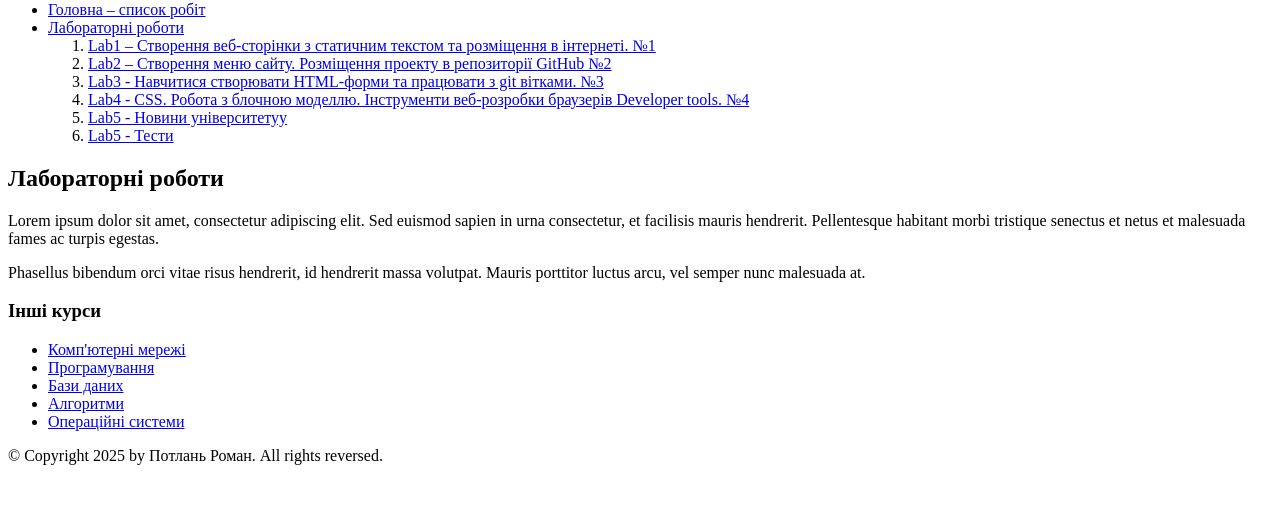
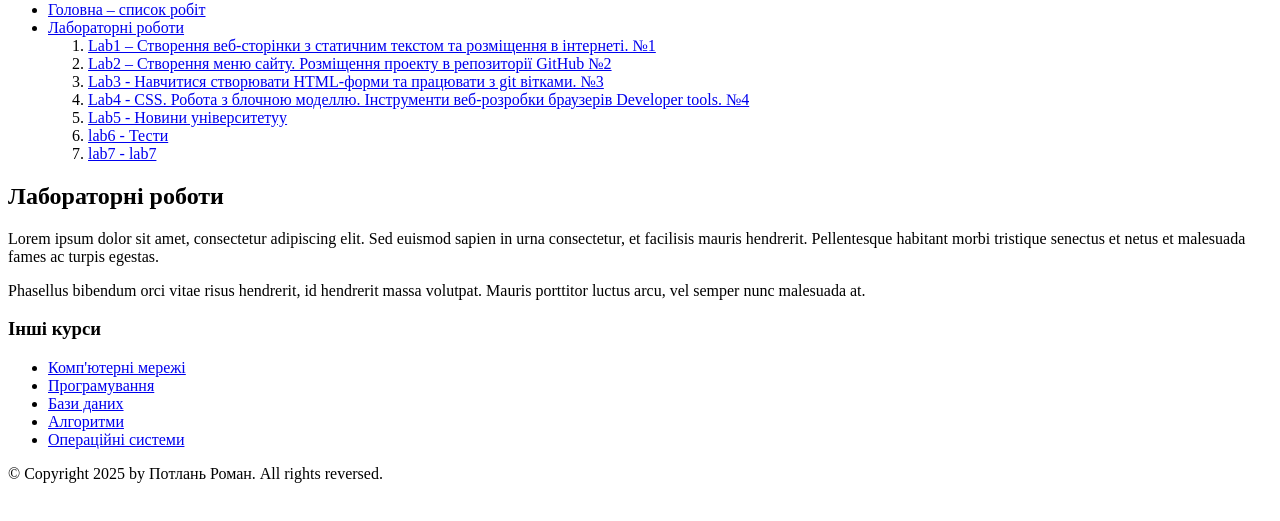
Before and after one commit to rpotlan2022-design/web-labs1, a plain HTML site: page index.html in a window 1280 px wide. Shown: the part 79-600 px from the top of the page. Drawn offline with Linux system fonts and the light colour scheme.

Commit message:
Update main index.html with link to lab6

```diff
--- a/index.html
+++ b/index.html
@@ -22,7 +22,8 @@
                 <li><a href="/lab3/index.html">Lab3 - Навчитися створювати HTML-форми та працювати з git вітками. №3</a></li>
                 <li><a href="/lab4/index.html">Lab4 - CSS. Робота з блочною моделлю. Інструменти веб-розробки браузерів Developer tools. №4</a></li>
                 <li><a href="lab5/index.html">Lab5 - Новини університетуу</a></li>
-                <li><a href="lab6/index.html">Lab5 - Тести</a></li>
+                <li><a href="lab6/index.html">lab6 - Тести</a></li>
+                <li><a href="lab7/index.html">lab7 - lab7</a></li>
             </ol>
         </li>
     </ul>
```
